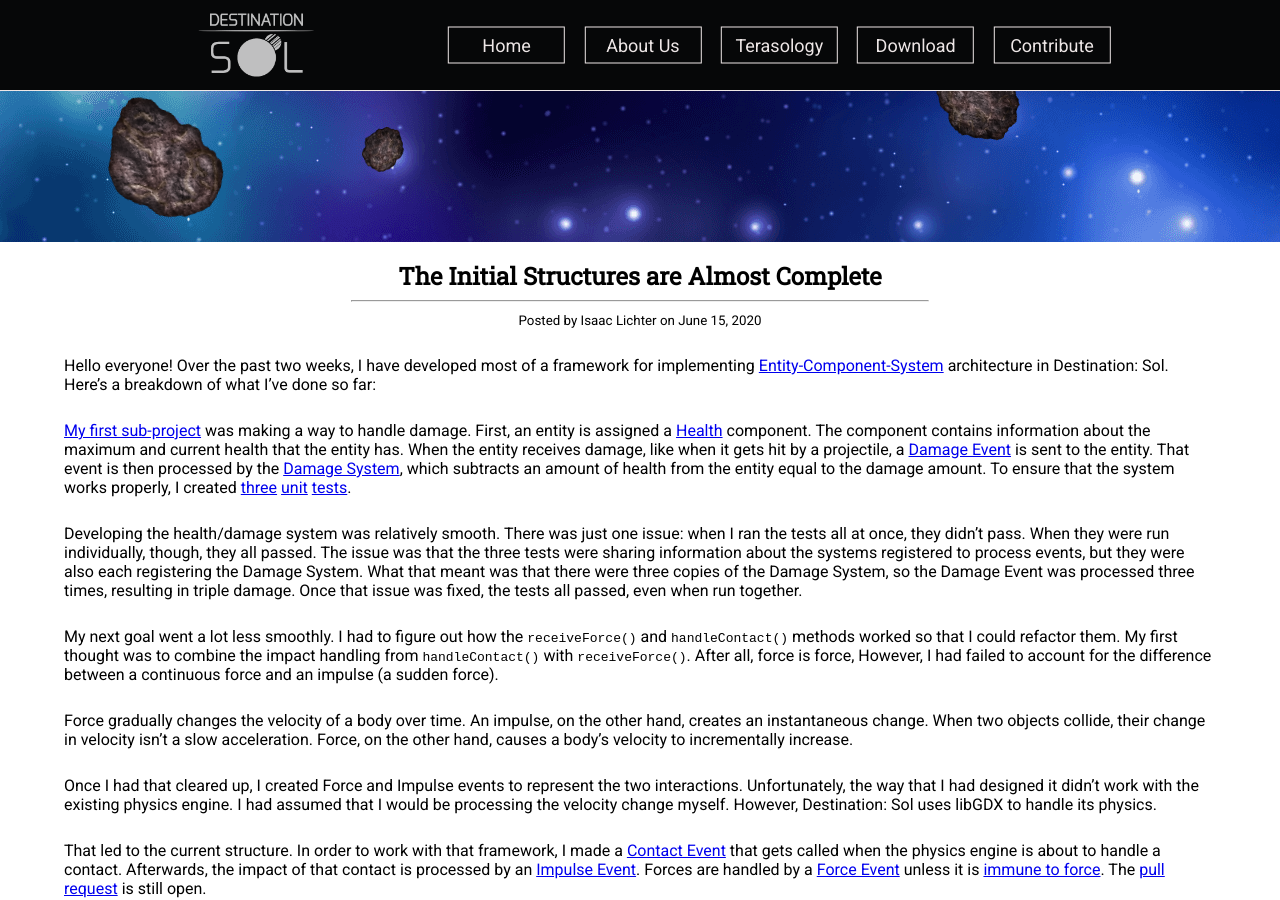
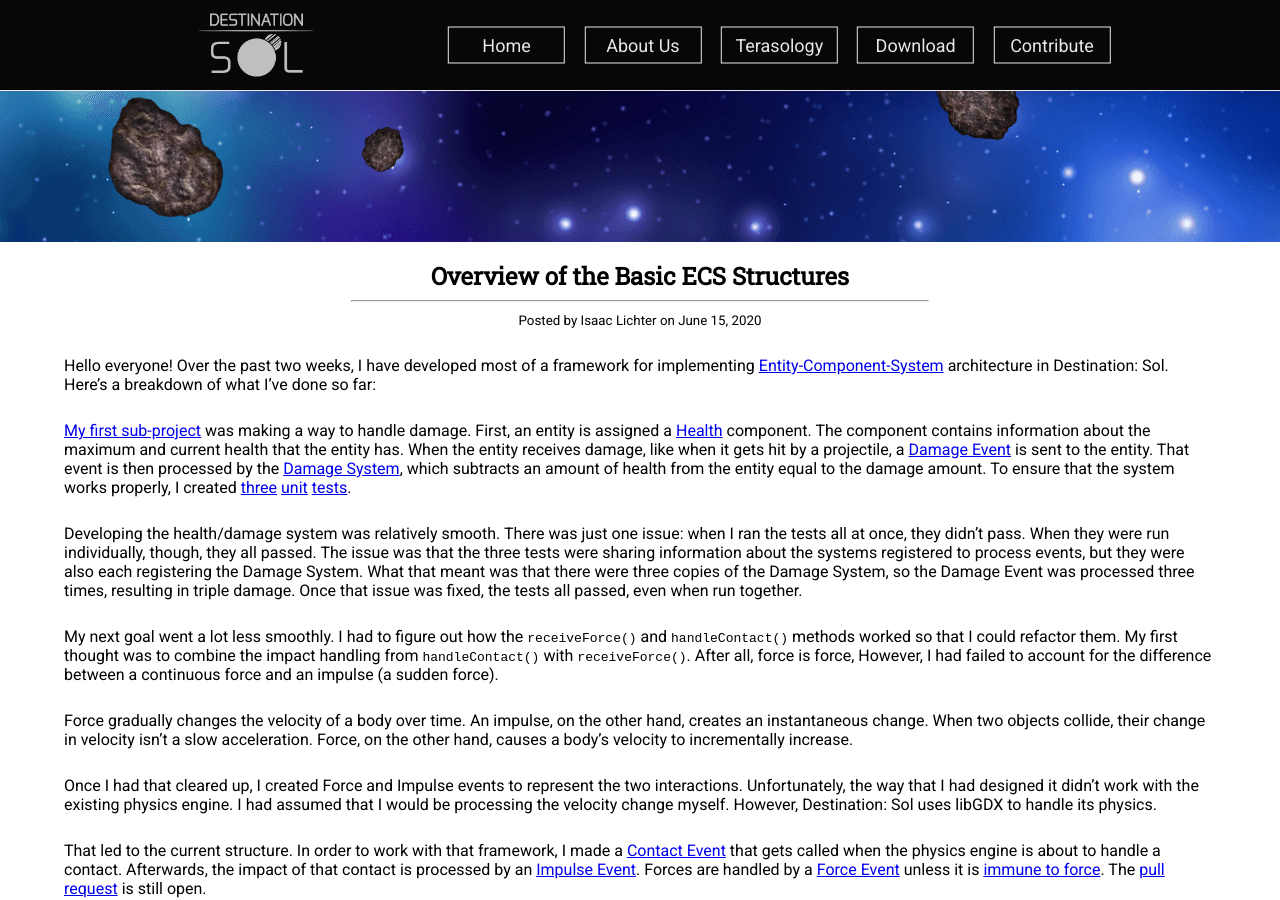
Before and after one commit to DestinationSol/DestinationSol.github.io, a Jekyll site: the page built from _posts/2020-06-15-core-entity-structure.md, in a window 1280 px wide and 900 px high, scrolled down 433 px. Built offline with Jekyll 4.4.1, drawn with Linux system fonts in a browser that asks for light colours; nearby versions of some CDN libraries; some of the changed text lies outside the part shown.

```diff
--- a/_posts/2020-06-15-core-entity-structure.md
+++ b/_posts/2020-06-15-core-entity-structure.md
@@ -1,6 +1,6 @@
 ---
 layout: post
-title: "The Initial Structures are Almost Complete"
+title: "Overview of the Basic ECS Structures"
 description: I've finished most of the fundamental structures for ECS-based design. The next stage is putting those structures to use.
 author: "Isaac Lichter"
 image: "gooey.png"
```
Also changed, not shown: other parts of _posts/2020-06-15-core-entity-structure.md (+3 -1 lines).
